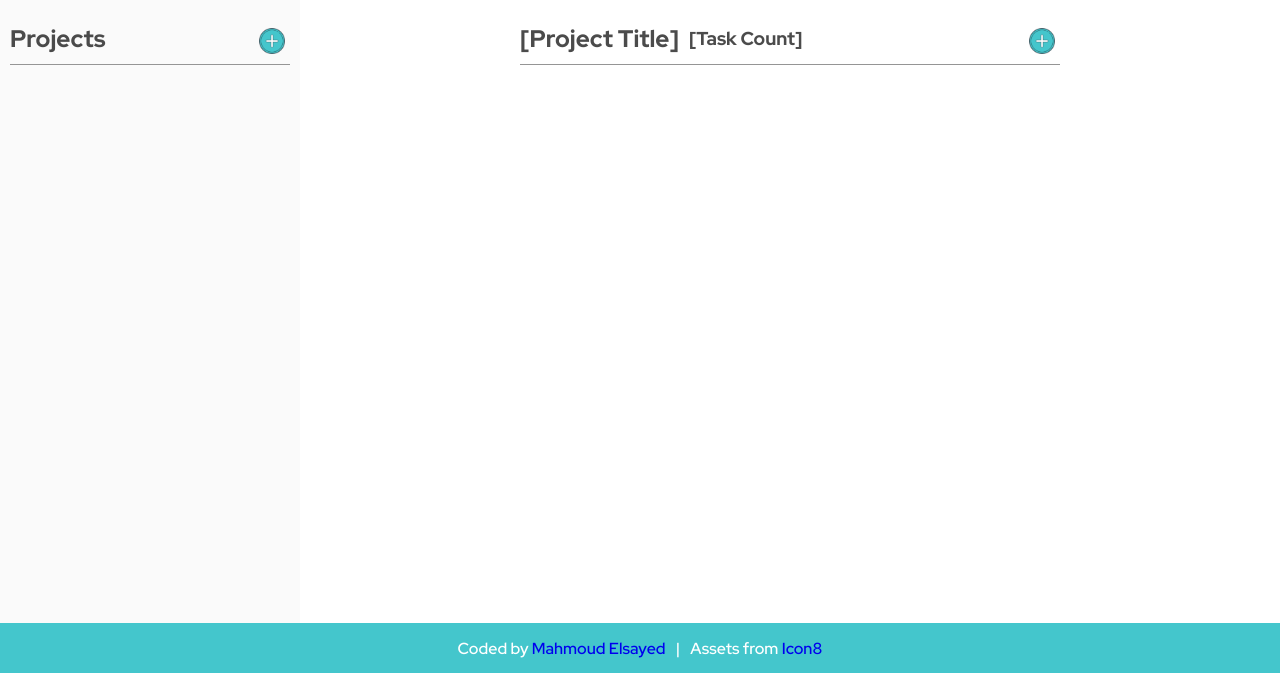
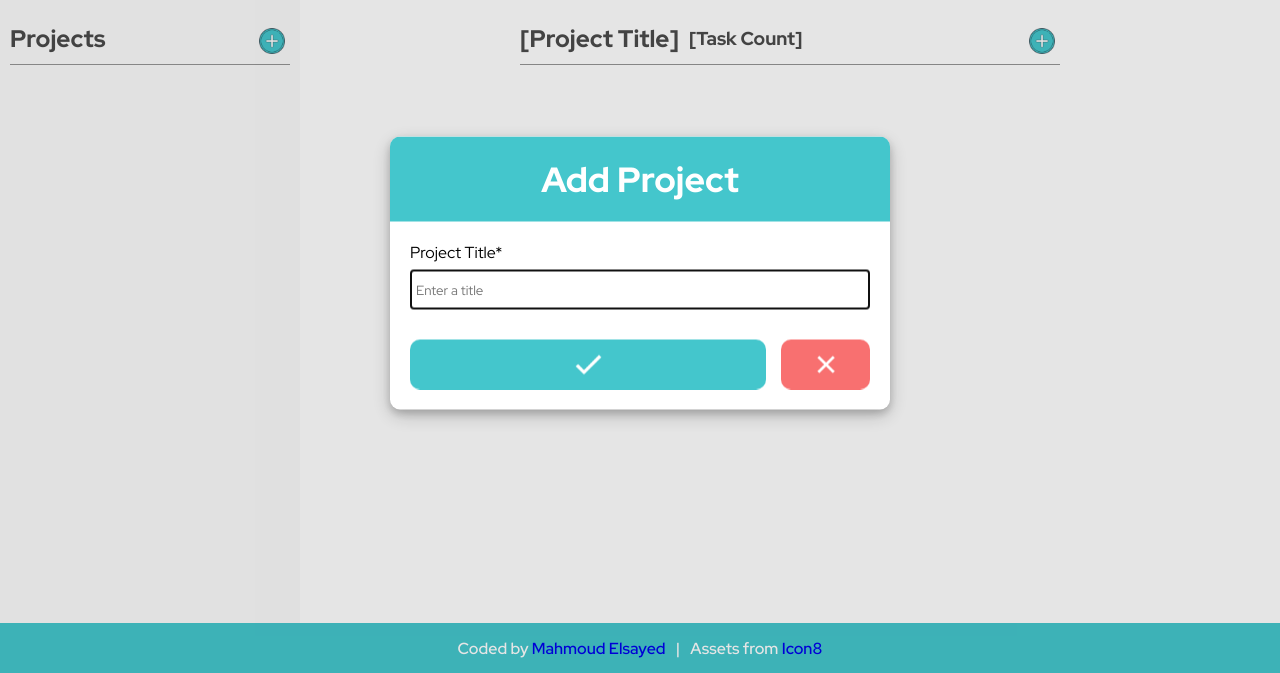
Before and after one commit to MahmoodElsaayed/todo-app, a website built with webpack: page src/template.html in a window 1280 px wide. Both pictures are taken after a click on the button 272 px from the left and 168 px from the top of the page. Shown: the part 127-800 px from the top of the page. Built offline with nearby package versions, Linux system fonts and the light colour scheme.

Commit message:
Add project creation modal

```diff
--- a/src/js/ScreenController.js
+++ b/src/js/ScreenController.js
@@ -1,5 +1,6 @@
 export default function ScreenController(taskManager, projectManager) {
     const addTaskBtn = document.querySelector('#addTaskBtn')
+    const addProjectBtn = document.querySelector('#addProjectBtn')
     const closeModalBtns = document.querySelectorAll('dialog .cancel-btn')
     const taskCreationForm = document.querySelector('#taskCreationForm')
     const tasksContainer = document.querySelector('.tasks-container')
@@ -189,9 +190,13 @@ export default function ScreenController(taskManager, projectManager) {
         document.querySelector('#addTaskModal').showModal()
     })
 
-    // close modal (without resetting) listener
+    addProjectBtn.addEventListener('click', () => {
+        document.querySelector('#addProjectModal').showModal()
+    })
+
     closeModalBtns.forEach((btn) => {
         btn.addEventListener('click', () => {
+            // close modal without resetting
             btn.closest('dialog').close()
         })
     })
--- a/src/template.html
+++ b/src/template.html
@@ -30,6 +30,35 @@
                             id="addProjectBtn"
                             title="add project"
                         ></button>
+                        <dialog class="modal" id="addProjectModal">
+                            <div class="header">Add Project</div>
+                            <form method="dialog" id="projectCreationForm">
+                                <div class="row">
+                                    <label for="title">Project Title*</label>
+                                    <input
+                                        type="text"
+                                        id="title"
+                                        required
+                                        minlength="1"
+                                        pattern=".*\S.*"
+                                        placeholder="Enter a title"
+                                        title="Title must contain at least one non-space character."
+                                    />
+                                </div>
+                                <div class="row flat">
+                                    <button
+                                        type="submit"
+                                        class="submit-btn btn"
+                                        title="create new task"
+                                    ></button>
+                                    <button
+                                        type="button"
+                                        class="cancel-btn btn"
+                                        title="cancel"
+                                    ></button>
+                                </div>
+                            </form>
+                        </dialog>
                     </div>
                 </div>
             </div>
```
